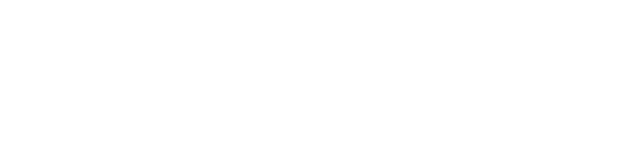
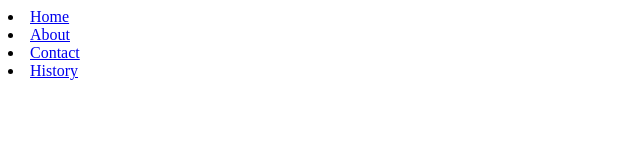
Before and after one commit to ninabergchristensen/supersite, a plain HTML site: page index.html in a window 1280 px wide. Shown: the whole page, without its empty margins (0-640 px from the left). Drawn offline with Linux system fonts and the light colour scheme.

Commit message:
menu tilføjet

```diff
--- a/index.html
+++ b/index.html
@@ -2,9 +2,14 @@
 <html>
 <head>
 	<meta charset="UTF-8">
-	<title></title>
+	<title>Supersite</title>
 </head>
 <body>
-
+<nav>
+	<li><a href="index.html">Home</li>
+	<li><a href="about.html">About</li>
+	<li><a href="contact.html">Contact</li>
+	<li><a href="history.html">History</li>
+</nav>
 </body>
 </html>
```
